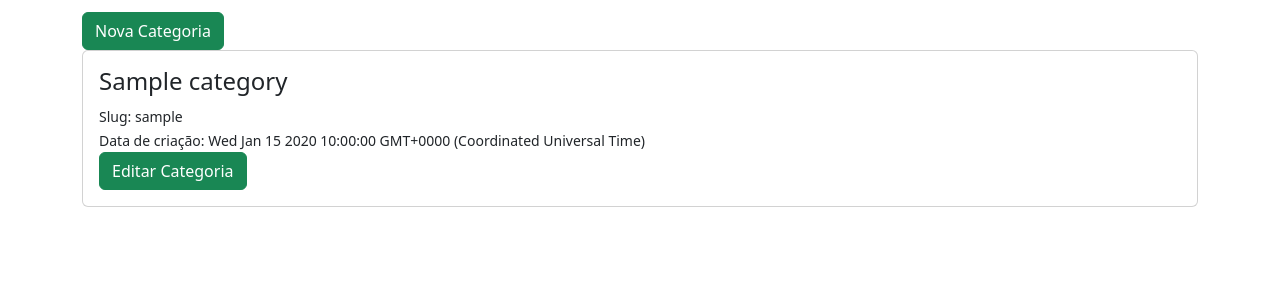
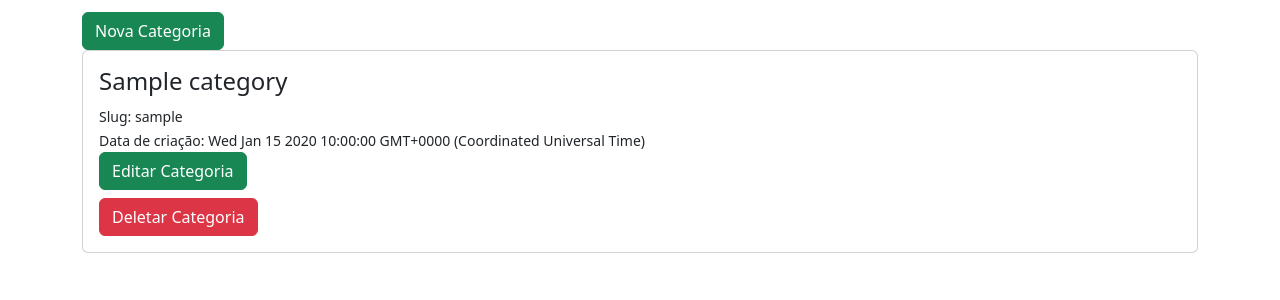
Before and after one commit to wendellunny/blog-app-node, a Node server app: page /admin/categories in a window 1280 px wide. Shown: the part 139-439 px from the top of the page. Run offline with Node 20, Linux system fonts and the light colour scheme; tables that the repository leaves empty hold one stand-in row (values such as "Sample post"); some libraries are stand-ins or nearby versions.

Commit message:
feat: finalizando CRUD de categorias, delete

```diff
--- a/routes/admin.js
+++ b/routes/admin.js
@@ -94,4 +94,14 @@ router.post("/category/edit", (req, res) => {
     })
 });
 
+router.post("/category/delete", (req, res) => {
+    Category.deleteOne({_id: req.body.id}).then(() => {
+        req.flash("success_msg", "Categoria deletada com sucesso");
+        res.redirect("/admin/categories")
+    }).catch((err) => {
+        req.flash("error_msg", "Houve um erro ao deletar a categoria");
+        res.redirect("/admin/categories");
+    })
+})
+
 module.exports = router;
--- a/views/admin/categories.handlebars
+++ b/views/admin/categories.handlebars
@@ -12,8 +12,12 @@
             <small>Data de criação: {{date}}</small>
             <br>
             <a href="/admin/category/edit/{{_id}}"><button class="btn btn-success">Editar Categoria</button> </a>
+            <form action="/admin/category/delete" method="POST">
+                <input type="hidden" name="id" value="{{_id}}" >
+                <button type="submit" class="btn btn-danger mt-2">Deletar Categoria</button>
+            </form>
         </div>
     </div>
 {{else}}
-
+    <h4 class="mt-3">Nenhuma categoria registrada</h4>
 {{/each}}
```
